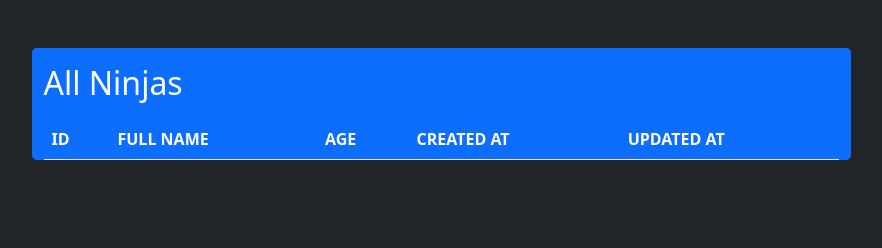
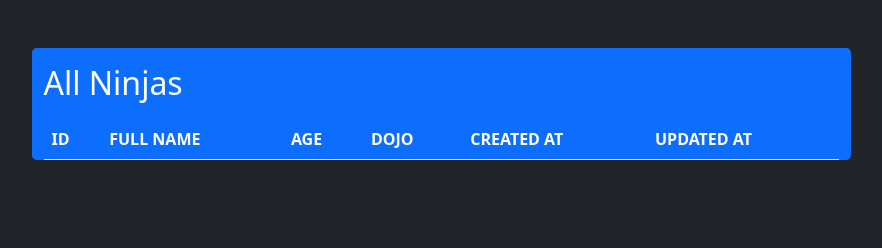
Before and after one commit to CragarDev/dojos_and_ninjas, a Python web app: template flask_app/templates/show_all.html in a window 1280 px wide. Shown: the part 337-585 px from the top of the page, without its empty margins (199-1081 px from the left). Run offline with Jinja, Linux system fonts and the light colour scheme; the template is opened without the code that fills it, so the values that code supplies are empty.

Commit message:
Ok, all done

```diff
--- a/flask_app/controllers/dojos_controller.py
+++ b/flask_app/controllers/dojos_controller.py
@@ -47,7 +47,7 @@ def dojo_new():
 # * ===========================================
 @app.route("/dojo_ninjas/<dojo_id>")
 def dojo_ninjas(dojo_id):
-
+    print(f"============HERE - the dojo_id sent out:  {dojo_id}")
     query_data = {
         "dojo_id": dojo_id
     }
--- a/flask_app/models/dojo.py
+++ b/flask_app/models/dojo.py
@@ -55,6 +55,7 @@ class Dojo:
                 "first_name": data["first_name"],
                 "last_name": data["last_name"],
                 "age": data["age"],
+                "dojo_id": data["dojo_id"],
                 "created_at": data["ninjas.created_at"],
                 "updated_at": data["ninjas.updated_at"],
             }
--- a/flask_app/models/ninja.py
+++ b/flask_app/models/ninja.py
@@ -12,6 +12,7 @@ class Ninja:
         self.first_name = data['first_name']
         self.last_name = data['last_name']
         self.age = data['age']
+        self.dojo_id = data['dojo_id']
         self.created_at = data['created_at']
         self.updated_at = data['updated_at']
 
--- a/flask_app/templates/dojo_ninjas.html
+++ b/flask_app/templates/dojo_ninjas.html
@@ -54,6 +54,7 @@
     <div class="container w-25 float-end">
       <p class="w-100"></p>
       <a class="btn btn-primary mt-3 mb-5" href="/dojos">Home</a>
+      <a class="btn btn-success text-light mt-3 mb-5" href="/show_all">Show All</a>
       <p class="w-100"></p>
     </div>
 
--- a/flask_app/templates/show_all.html
+++ b/flask_app/templates/show_all.html
@@ -17,6 +17,7 @@
     <p class="w-100"></p>
     <div class="container rounded-3 w-50">
         <a class="btn btn-primary mt-3 mb-5" href="/dojos">Home</a>
+
     </div>
     <p class="w-100"></p>
 
@@ -63,6 +64,7 @@
                         <th scope="col">Id</th>
                         <th scope="col">Full Name</th>
                         <th scope="col">Age</th>
+                        <th scope="col">Dojo</th>
                         <th scope="col">Created At</th>
                         <th scope="col">Updated At</th>
                     </thead>
@@ -72,6 +74,15 @@
                             <td scope="row">{{ ninja.id}}</td>
                             <th scope="row">{{ ninja.first_name }} {{ ninja.last_name }}</th>
                             <td scope="row">{{ ninja.age }}</td>
+
+                            {% for dojo in show_all_dojos %}
+                            {% if dojo.id == ninja.dojo_id %}
+                            <td scope="row"> <a class="text-decoration-none text-capitalize h5"
+                                    href="/dojo_ninjas/{{ dojo.id }}">{{ dojo.id }} - {{dojo.name}}</a></td>
+                            {% endif %}
+                            {% endfor %}
+
+
                             <td scope="row">{{ ninja.created_at }}</td>
                             <td scope="row">{{ ninja.updated_at }}</td>
                         </tr>
```
